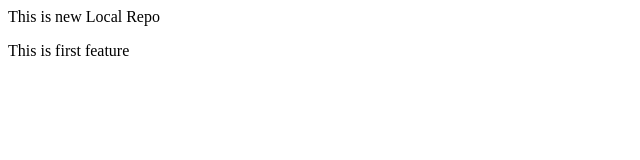
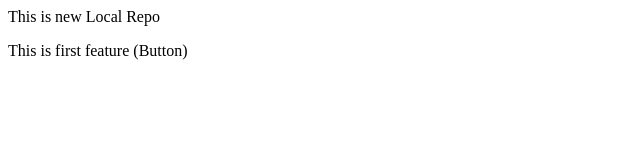
Before and after one commit to saif4hana/LocalRepo, a plain HTML site: page index.html in a window 1280 px wide. Shown: the full height of the page, 0-640 px from the left. Drawn offline with Linux system fonts and the light colour scheme.

Commit message:
Added button

```diff
--- a/index.html
+++ b/index.html
@@ -1,2 +1,2 @@
 <p>This is new Local Repo</p>
-<p>This is first feature</p>
+<p>This is first feature (Button)</p>
```
